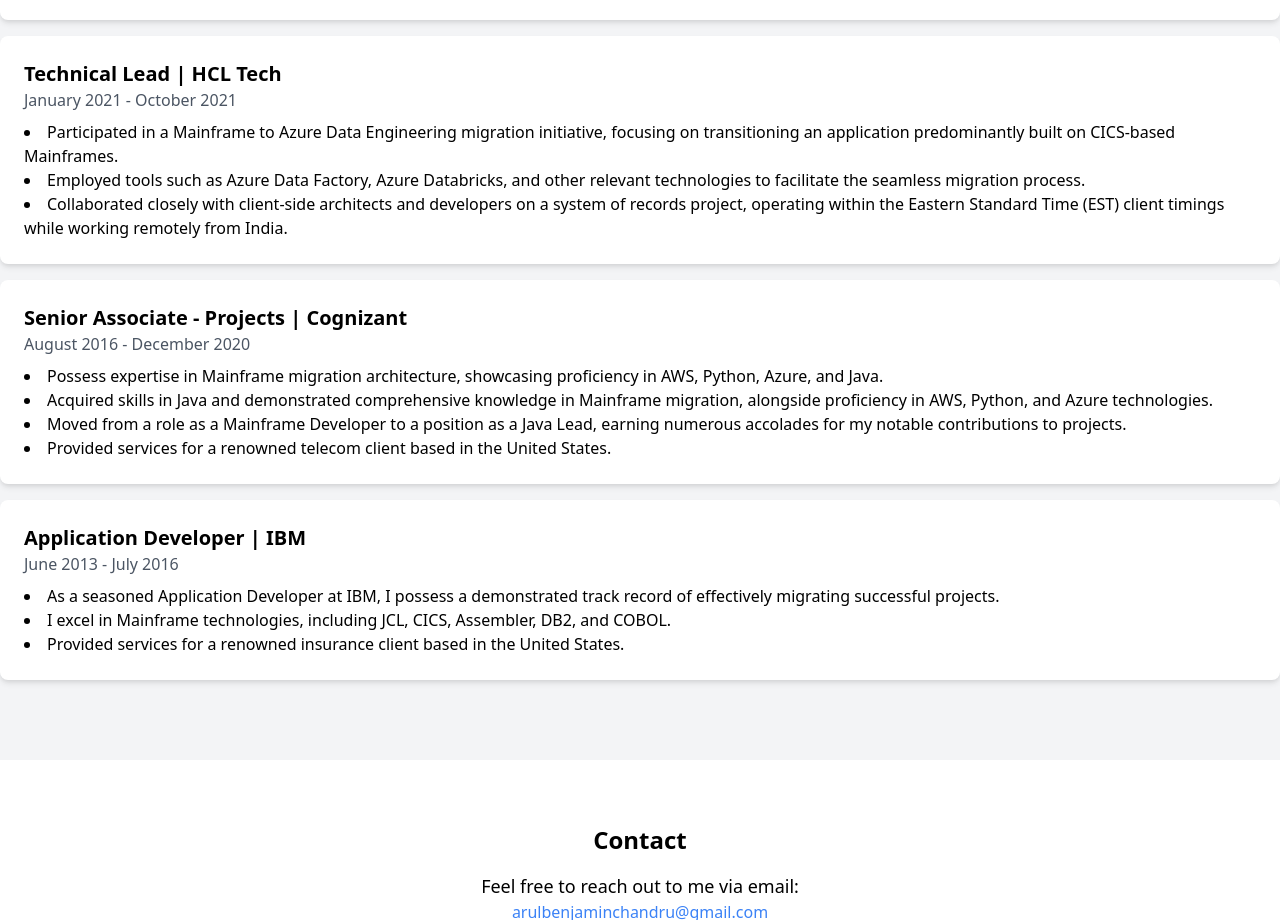
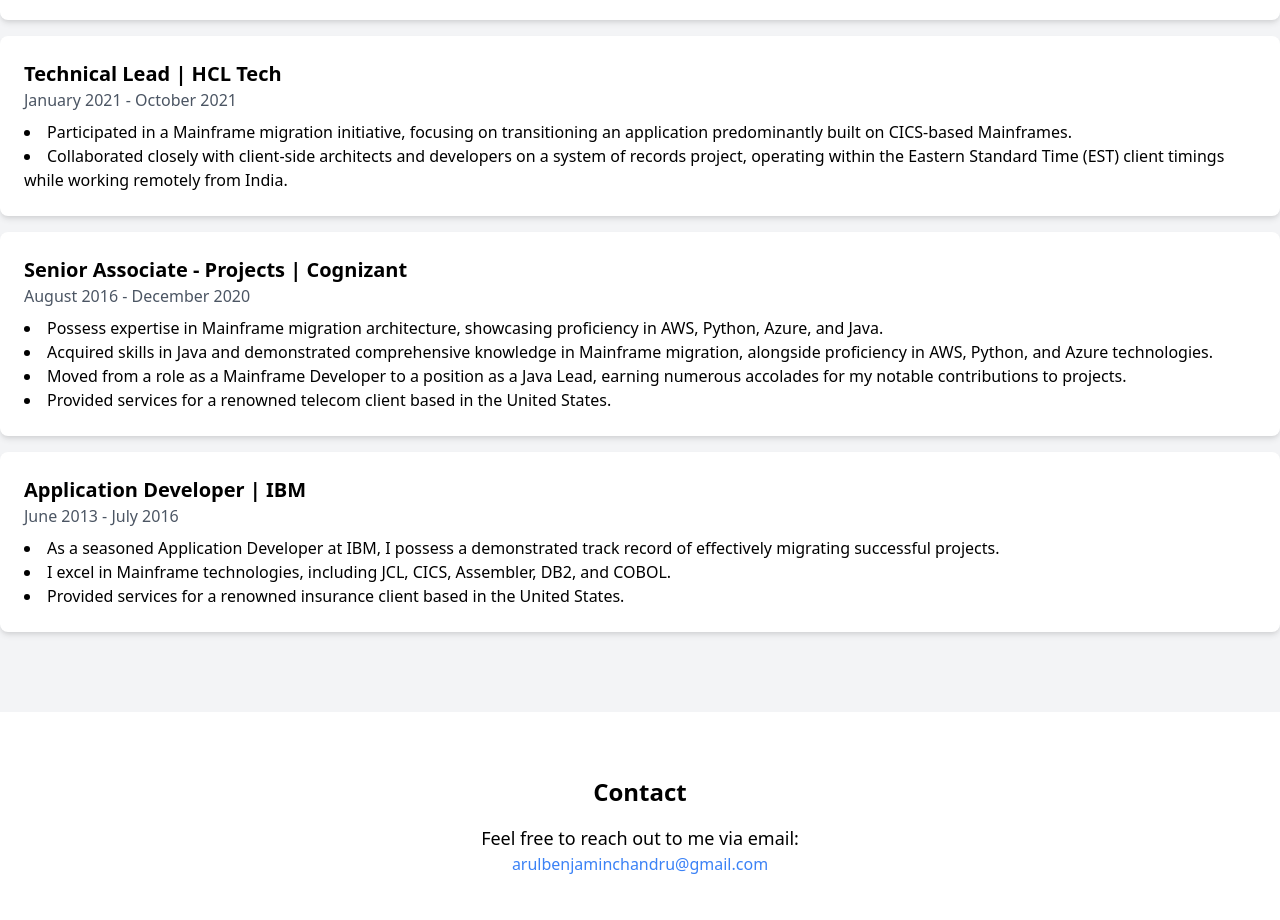
Before and after one commit to arulbenjaminchandru/portfolio, a plain HTML site: page index.html in a window 1280 px wide. Shown: the part 940-1860 px from the top of the page. Drawn offline with nearby package versions, Linux system fonts and the light colour scheme.

Commit message:
Update index.html

```diff
--- a/index.html
+++ b/index.html
@@ -83,8 +83,7 @@
                 <h3 class="text-xl font-bold">Technical Lead | HCL Tech</h3>
                 <span class="text-gray-600">January 2021 - October 2021</span>
                 <ul class="list-disc list-inside mt-2">
-                    <li>Participated in a Mainframe to Azure Data Engineering migration initiative, focusing on transitioning an application predominantly built on CICS-based Mainframes.</li>
-                    <li>Employed tools such as Azure Data Factory, Azure Databricks, and other relevant technologies to facilitate the seamless migration process.</li>
+                    <li>Participated in a Mainframe migration initiative, focusing on transitioning an application predominantly built on CICS-based Mainframes.</li>
                     <li>Collaborated closely with client-side architects and developers on a system of records project, operating within the Eastern Standard Time (EST) client timings while working remotely from India.</li>
                 </ul>
             </div>
```
